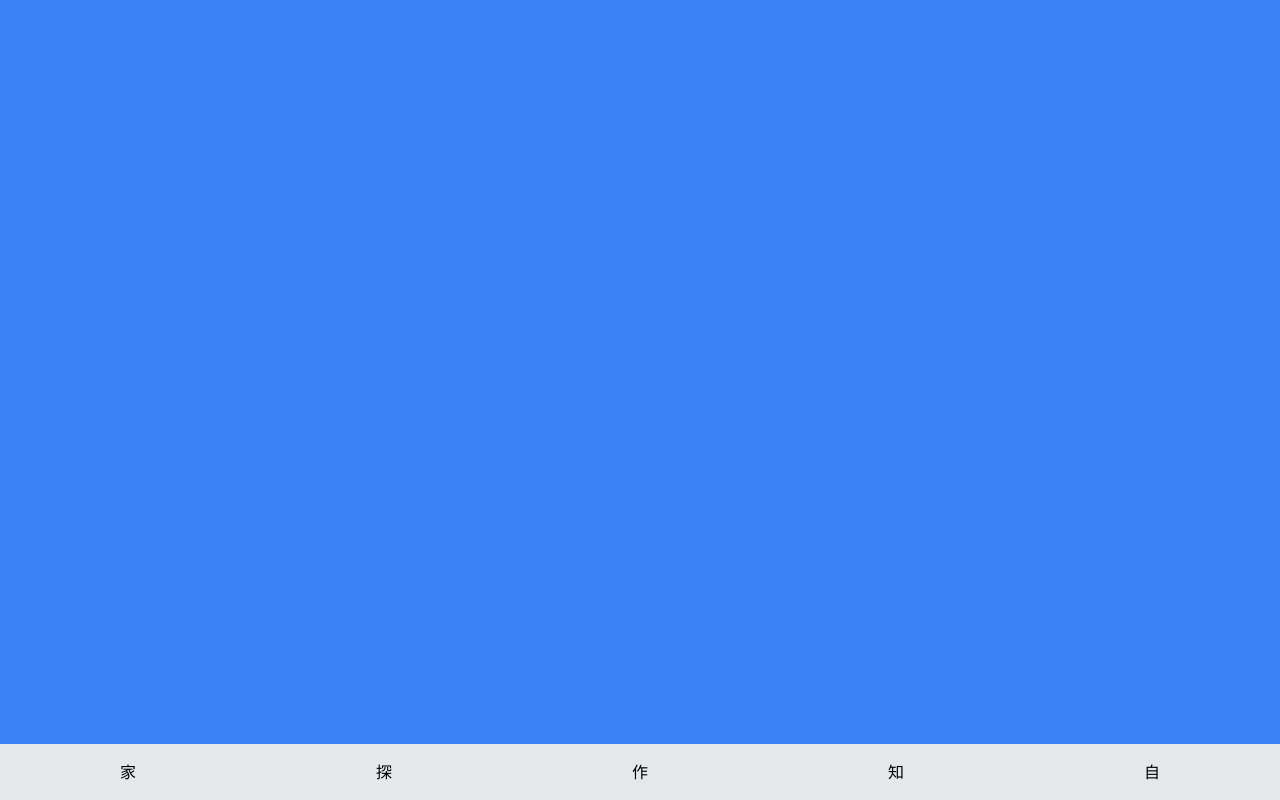
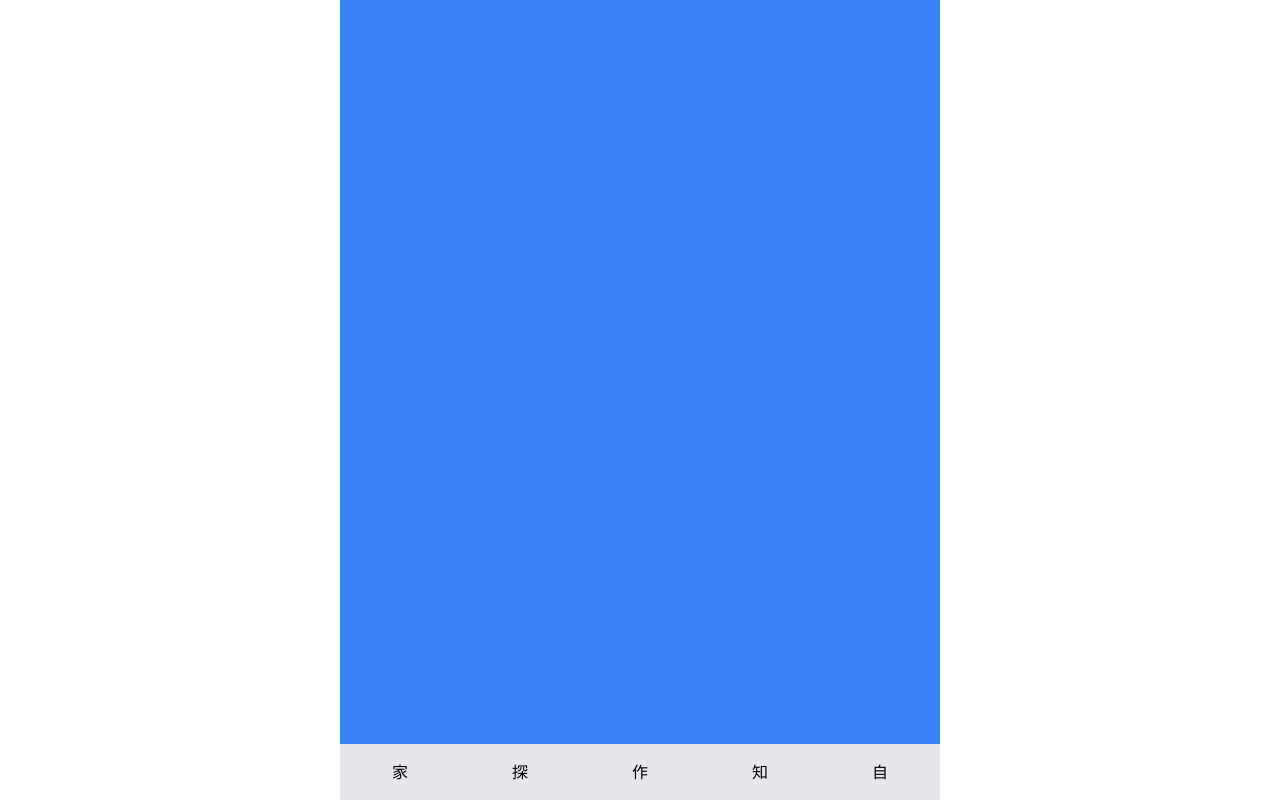
Before and after one commit to QwerTayu/heya-gram, a Next.js app: page /home in a window 1280 px wide. Built offline with nearby package versions, Linux system fonts and the light colour scheme.

Commit message:
💄 #5 ナビゲーションバーUIを作ったよ

```diff
--- a/src/pages/components/mainContainer.jsx
+++ b/src/pages/components/mainContainer.jsx
@@ -2,7 +2,7 @@ import React from 'react'
 
 function MainContainer({ children }) {
   return (
-    <div className="mx-auto bg-blue-500 h-screen">{ children }</div>
+    <div className="w-[600px] mx-auto bg-blue-500 h-screen flex flex-col-reverse">{ children }</div>
   )
 }
 
--- a/src/pages/components/navbar.jsx
+++ b/src/pages/components/navbar.jsx
@@ -2,7 +2,7 @@ import React from 'react'
 
 function NavBar() {
     return (
-        <nav className="bg-gray-200 py-4 fixed bottom-0 w-full">
+        <nav className="bg-gray-200 py-4 w-full">
                 <div className="container mx-auto flex items-center justify-around">
                 <a href="/home" className="text-black">家</a>
                 <a href="#" className="text-black">探</a>
```
